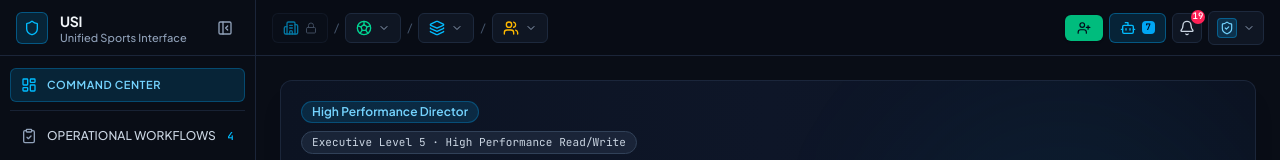
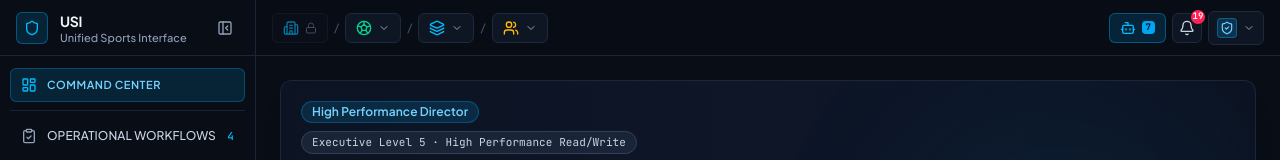
Before and after one commit to nishantjoshi020/USI, a React (Vite) app: page / in a window 1280 px wide. Shown: the top 160 px of the page. Built offline with nearby package versions, Linux system fonts and the light colour scheme.

Commit message:
fix: remove add athlete button from top bar

```diff
--- a/src/components/navigation/TopContextBar.tsx
+++ b/src/components/navigation/TopContextBar.tsx
@@ -724,20 +724,8 @@ export const TopContextBar: React.FC<TopContextBarProps> = ({
         )}
       </div>
 
-      {/* Right Zone: Add Athlete, AI Copilot Trigger, Notifications, Compact Role Selector, View Switcher */}
+      {/* Right Zone: AI Copilot Trigger, Notifications, Compact Role Selector, View Switcher */}
       <div className="flex items-center gap-1.5 shrink-0">
-        {/* Persistent Global Add Athlete Trigger */}
-        {onOpenOnboarding && selectedRole !== 'Athlete' && (
-          <button
-            onClick={onOpenOnboarding}
-            title="Enroll / Add New Athlete to Federation"
-            className="flex items-center gap-1.5 px-3 py-1.5 rounded-md bg-emerald-500 hover:bg-emerald-400 text-slate-950 font-bold text-xs shadow-sm transition-colors whitespace-nowrap"
-          >
-            <UserPlus className="w-3.5 h-3.5" />
-            {!isIconOnly && <span>+ Add Athlete</span>}
-          </button>
-        )}
-
         {/* Persistent AI Copilot Trigger */}
         {onOpenAICopilot && (
           <button
```
